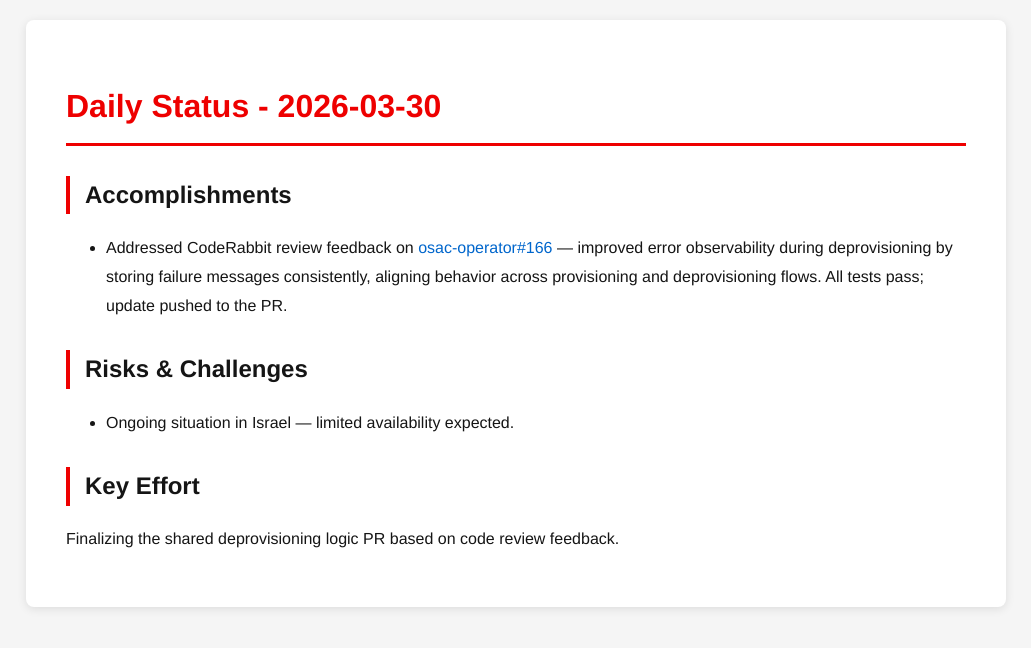
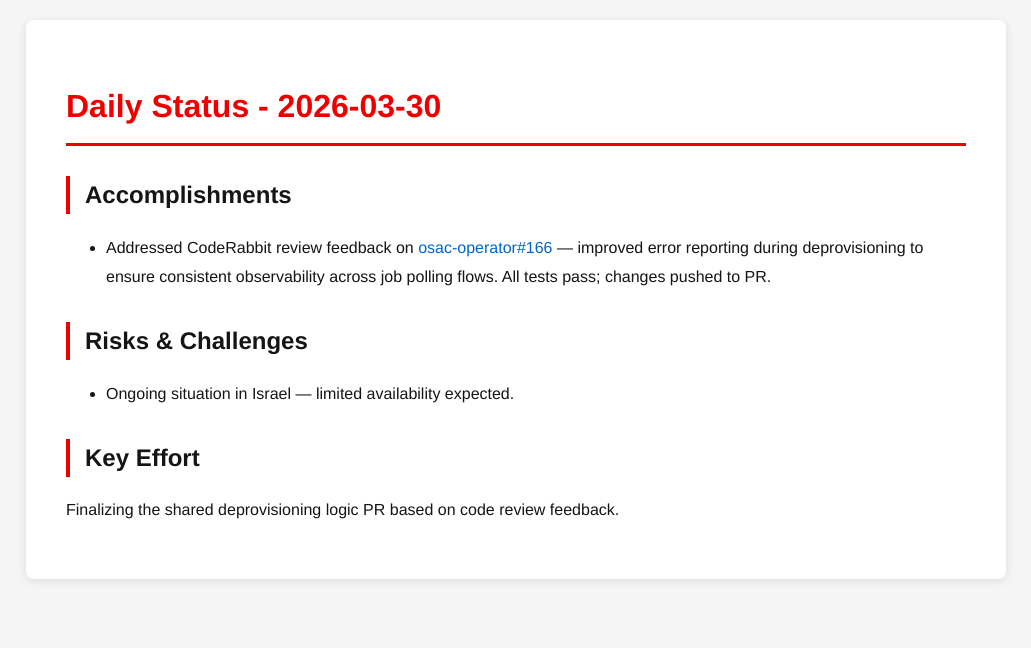
Before and after one commit to tzvatot/daily-status, a Jekyll site: the page built from 2026-03-30.md, in a window 1280 px wide. Shown: the top 648 px of the page, without its empty margins (124-1155 px from the left). Built offline with Jekyll 4.4.1, drawn with Linux system fonts in a browser that asks for light colours.

Commit message:
Daily status update - 2026-03-30

```diff
--- a/2026-03-30.md
+++ b/2026-03-30.md
@@ -7,7 +7,7 @@
 # Daily Status - 2026-03-30
 
 ## Accomplishments
-- Addressed CodeRabbit review feedback on [osac-operator#166](https://github.com/osac-project/osac-operator/pull/166) — improved error observability during deprovisioning by storing failure messages consistently, aligning behavior across provisioning and deprovisioning flows. All tests pass; update pushed to the PR.
+- Addressed CodeRabbit review feedback on [osac-operator#166](https://github.com/osac-project/osac-operator/pull/166) — improved error reporting during deprovisioning to ensure consistent observability across job polling flows. All tests pass; changes pushed to PR.
 
 ## Risks & Challenges
 - Ongoing situation in Israel — limited availability expected.
```
